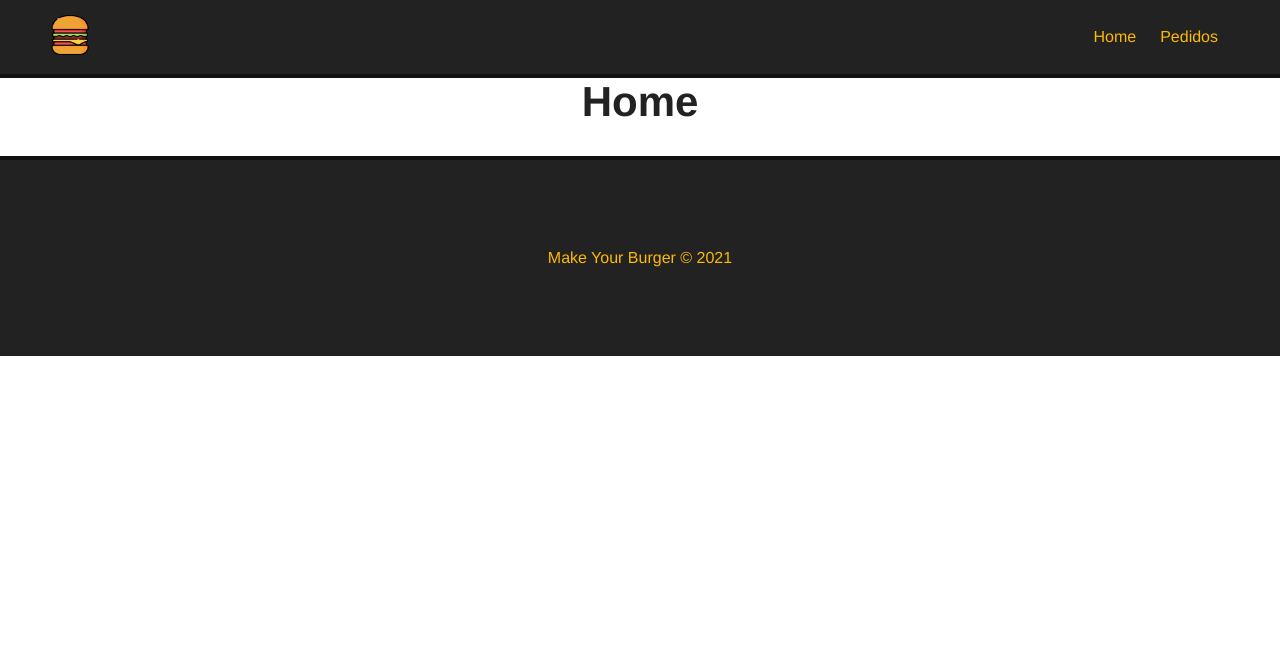
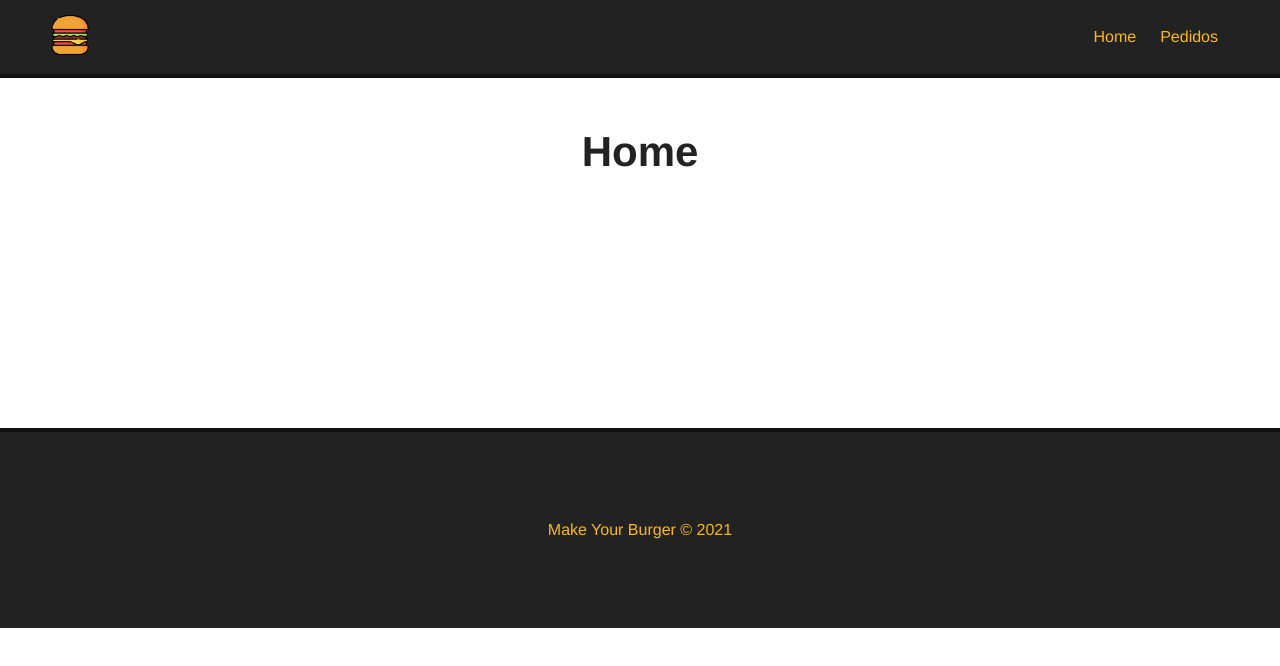
Before and after one commit to titiushadow/Make_your_burger, a Vue app: page / in a window 1280 px wide. Shown: the top 666 px of the page. Built offline with nearby package versions, Linux system fonts and the light colour scheme.

Commit message:
Adicionando main-container

```diff
--- a/src/views/HomeView.vue
+++ b/src/views/HomeView.vue
@@ -1,5 +1,5 @@
 <template>
-  <div class="home">
+  <div class="main-container">
     <h1>Home</h1>
   </div>
 </template>
```
